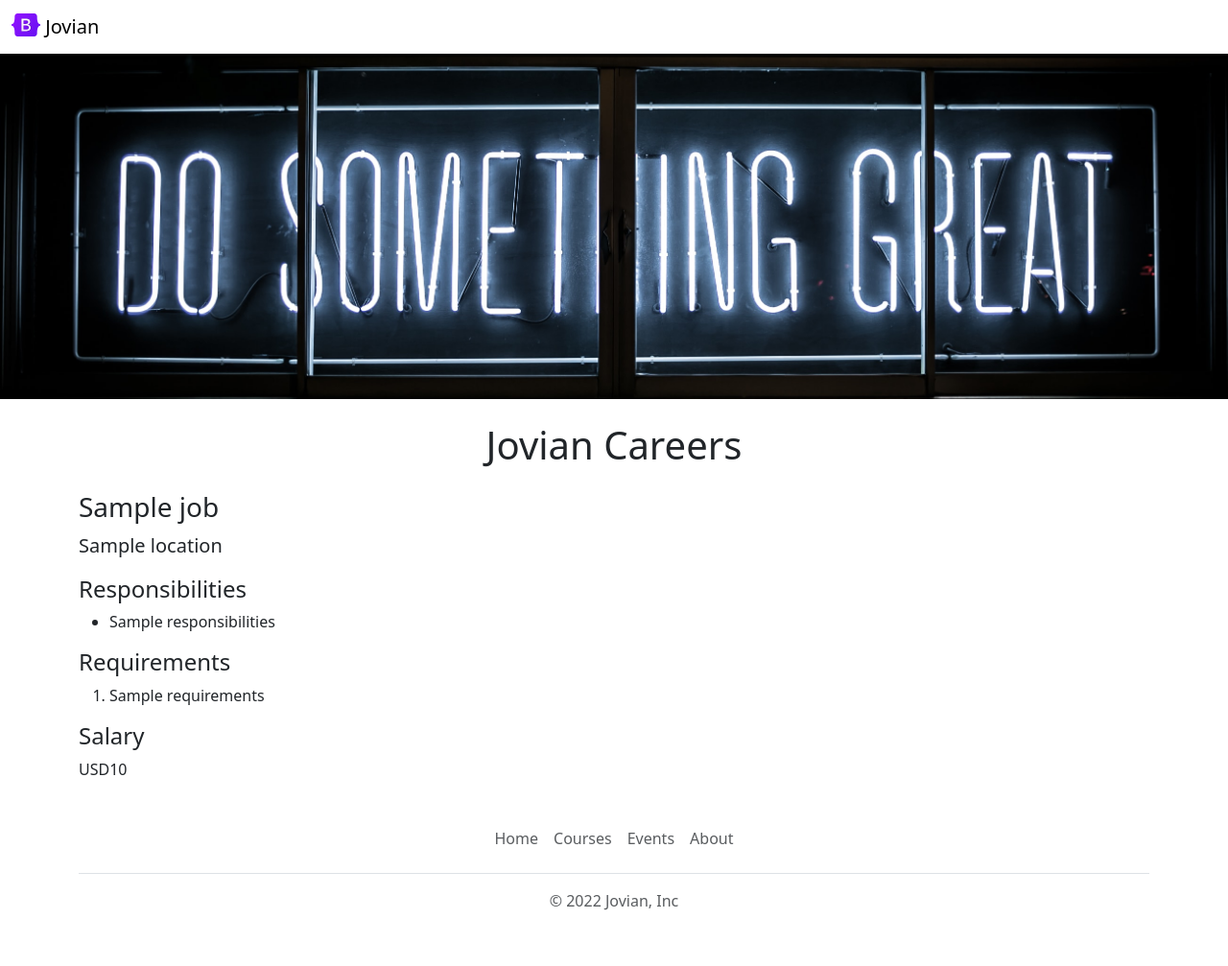
After one commit to SehrGuterCode/jovian-careers-website, a Flask app: template templates/jobpage.html in a window 1280 px wide. The commit adds this page. Shown: the whole page at 96% size. Run offline with Flask 2, Linux system fonts and the light colour scheme; the template is opened without the code that fills it: most values are stand-ins (such as "Sample title", 1, 10 or a date in 2020).

Commit message:
add dynamic pages for each job

```diff
--- a/app.py
+++ b/app.py
@@ -1,5 +1,5 @@
 from flask import Flask, render_template
-from database import load_jobs_from_db, load_jobs_as_json
+from database import load_jobs_from_db, load_jobs_as_json, load_job_from_db
 
 app = Flask(__name__)
 
@@ -7,7 +7,7 @@ app = Flask(__name__)
 @app.route("/")
 def hello_world():
   jobs = load_jobs_from_db()
-  return render_template('home.html', jobs=jobs, company_name='Jovian')
+  return render_template('home.html', jobs=jobs)
 
 
 @app.route("/api/jobs")
@@ -15,5 +15,13 @@ def list_jobs():
   return load_jobs_as_json()
 
 
+@app.route("/job/<id>")
+def show_job(id):
+  job = load_job_from_db(id)
+  if not job:
+    return "Not Found", 404
+  return render_template('jobpage.html', job=job)
+
+
 if __name__ == "__main__":
   app.run(host="0.0.0.0", debug=True)
--- /dev/null
+++ b/templates/banner.html
@@ -0,0 +1,9 @@
+<style>
+  #banner {
+    height: 360px;
+    object-fit: cover;
+    width: 100%;
+    margin-bottom: 16px;
+  }
+</style>
+<img class="img-fluid" id="banner" src="/static/banner.jpg">
--- /dev/null
+++ b/templates/bootstrap.html
@@ -0,0 +1,3 @@
+<meta charset="utf-8">
+<meta name="viewport" content="width=device-width, initial-scale=1">
+<link href="https://cdn.jsdelivr.net/npm/bootstrap@5.3.0-alpha1/dist/css/bootstrap.min.css" rel="stylesheet" integrity="sha384-GLhlTQ8iRABdZLl6O3oVMWSktQOp6b7In1Zl3/Jr59b6EGGoI1aFkw7cmDA6j6gD" crossorigin="anonymous">
--- a/templates/jobitem.html
+++ b/templates/jobitem.html
@@ -13,6 +13,6 @@
     {% endif %}
   </div>
   <div class="col-2">
-    <a href="mailto:hello@jovian.ai?subject=Application%20for%20{{job['title']}}&body=My%20name%3A%20%3Cyour%20name%20here%3E%0D%0A%0D%0AMy%20resume%20link%3A%20%3Cresume%20link%3E%0D%0A%0D%0AMy%20LinkedIn%20link%3A%20%3Clinkedin%20link%3E" type="button" class="btn btn-outline-primary">Apply</a>
+    <a href="/job/{{job.id}}" type="button" class="btn btn-outline-primary">Apply</a>
   </div>
 </div>
--- /dev/null
+++ b/templates/jobpage.html
@@ -0,0 +1,31 @@
+<!DOCTYPE html>
+<html>
+  <head>
+    <title>{{job.title}} - Jovian Careers</title>
+    {% include 'bootstrap.html' %}
+  </head>
+  <body>
+    {% include 'nav.html' %}
+    {% include 'banner.html' %}
+    <div class="container">
+      <h1 class="text-center mt-2 mb-4">Jovian Careers</h1>
+      <h3 class="mb-2">{{job.title}}</h3>
+      <p class="lead mt-0">{{job.location}}</p>
+      <h4>Responsibilities</h4>
+      <ul>
+        {% for line in job.responsibilities.split("\n") %}
+        <li>{{line}}</li>
+        {% endfor %}
+      </ul>
+      <h4>Requirements</h4>
+      <ol>
+        {% for line in job.requirements.split("\n") %}
+        <li>{{line}}</li>
+        {% endfor %}
+      </ol>
+      <h4>Salary</h4>
+      <p>{{job.currency}}{{job.salary}}</p>
+    </div>
+    {% include 'footer.html' %}
+  </body>
+</html>
--- a/templates/nav.html
+++ b/templates/nav.html
@@ -1,6 +1,6 @@
 <nav class="navbar shadow-sm fixed-top bg-white">
   <div class="container-fluid">
-    <a class="navbar-brand" href="#">
+    <a class="navbar-brand" href="/">
       <img src="/static/logo.svg" alt="Logo" width="30" height="24" class="d-inline-block align-text-top">
       Jovian
     </a>
```
Also changed, not shown: database.py (+21 -0 lines), templates/home.html (+3 -13 lines).
